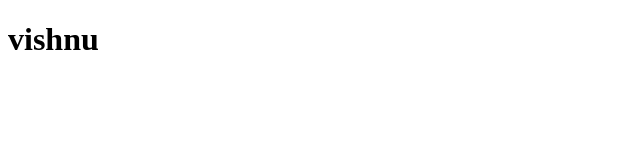
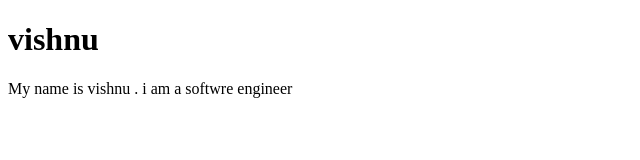
Before and after one commit to Vishnu81728677/practics-of-git-, a plain HTML site: page index.html in a window 1280 px wide. Shown: the whole page, without its empty margins (0-640 px from the left). Drawn offline with Linux system fonts and the light colour scheme.

Commit message:
new commit

```diff
--- a/index.html
+++ b/index.html
@@ -7,5 +7,6 @@
 </head>
 <body>
     <h1>vishnu </h1>
+    <p>My name is vishnu . i am a softwre engineer</p>
 </body>
 </html>
```
